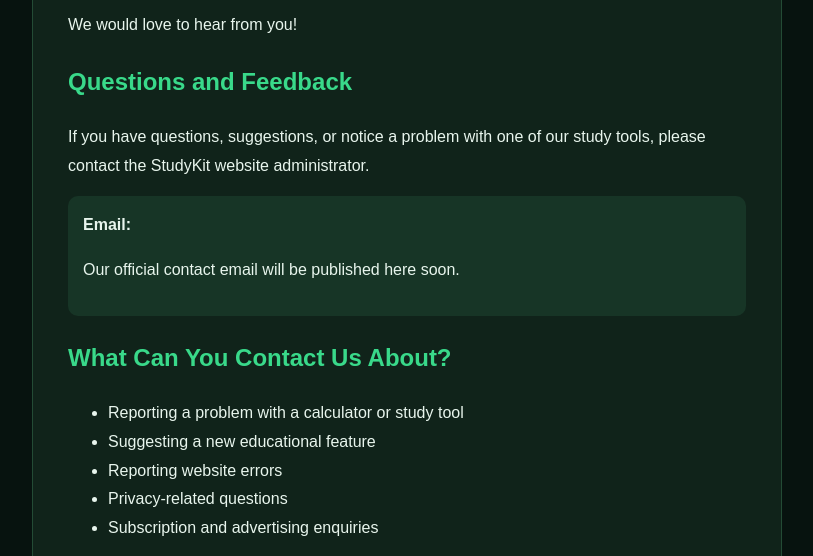
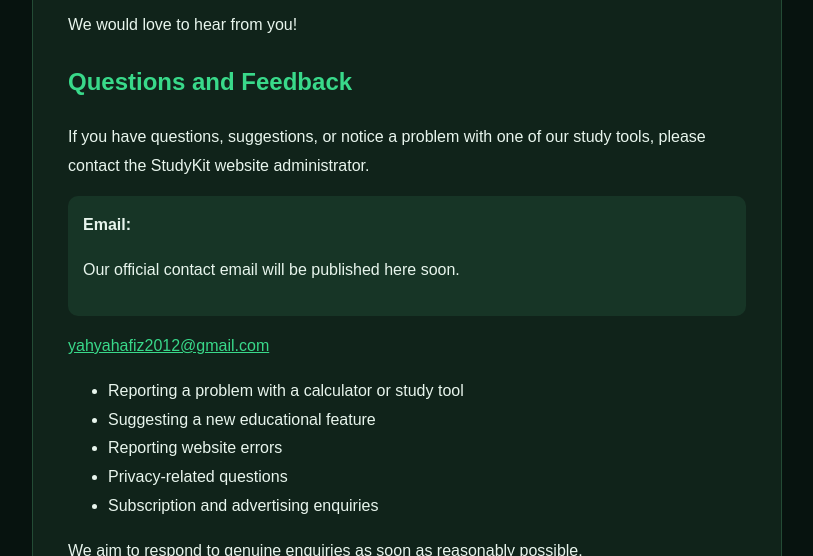
Before and after one commit to Yahya-eater/StudyKit, a plain HTML site: page contact.html in a window 1280 px wide. Shown: the part 235-791 px from the top of the page, without its empty margins (233-1046 px from the left). Drawn offline with Linux system fonts and the light colour scheme.

Commit message:
Update contact email in contact.html

```diff
--- a/contact.html
+++ b/contact.html
@@ -49,7 +49,7 @@
       <p>Our official contact email will be published here soon.</p>
     </div>
 
-    <h2>What Can You Contact Us About?</h2>
+    <p><a href="mailto:yahyahafiz2012@gmail.com">yahyahafiz2012@gmail.com</a></p>
     <ul>
       <li>Reporting a problem with a calculator or study tool</li>
       <li>Suggesting a new educational feature</li>
```
